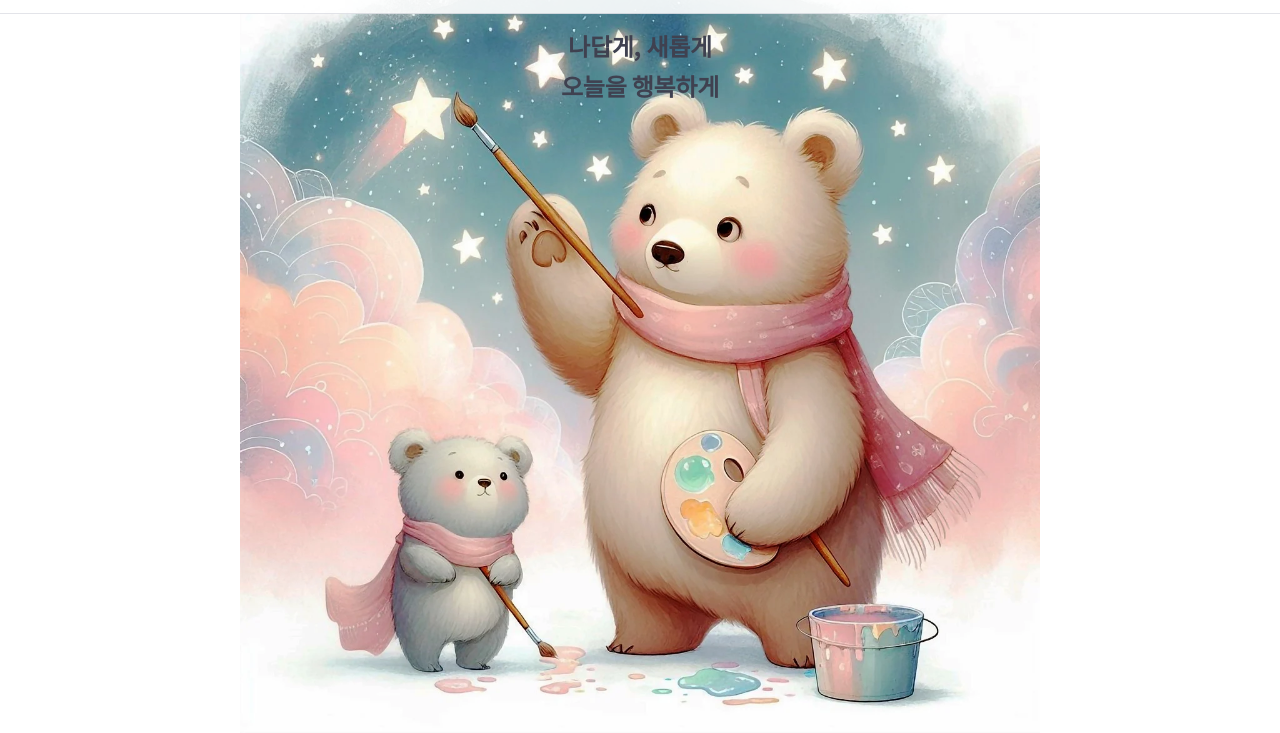
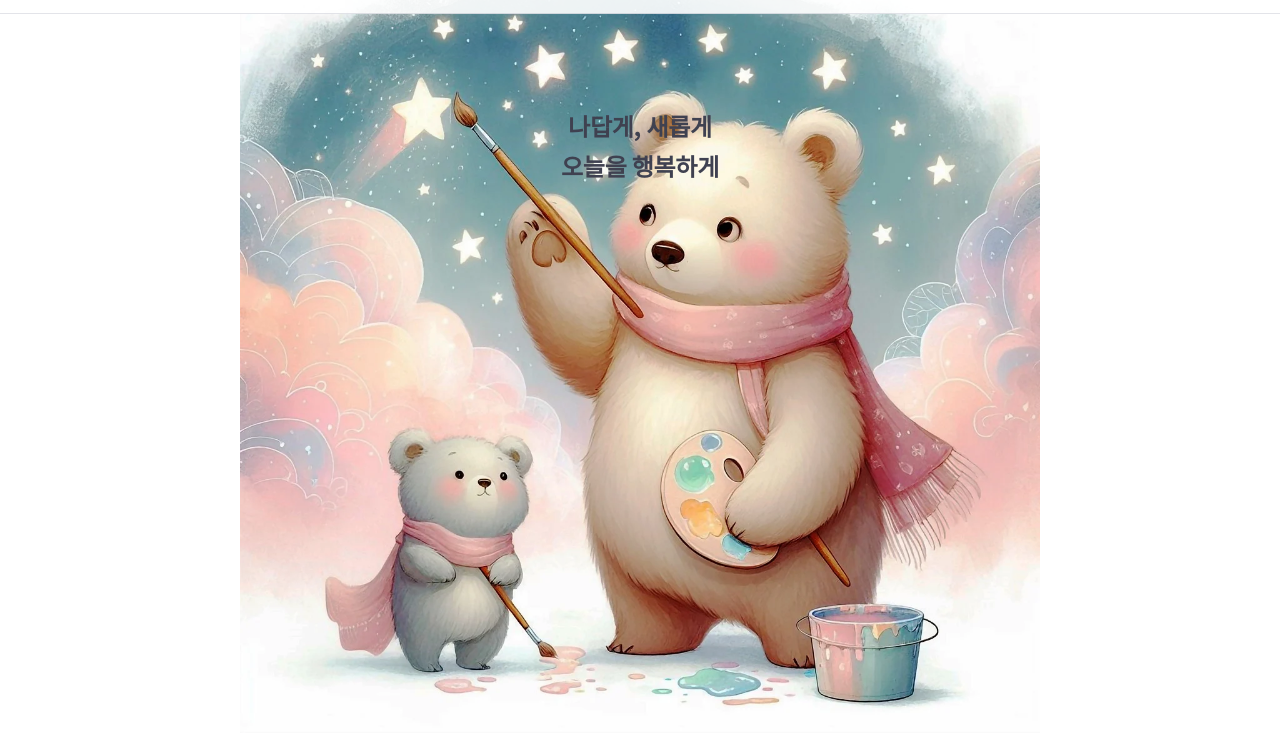
Before and after one commit to wowyaydough/HOME, a plain HTML site: page index.html in a window 1280 px wide. Shown: the part 67-800 px from the top of the page. Drawn offline with Linux system fonts and the light colour scheme.

Commit message:
Update style.css

```diff
--- a/style.css
+++ b/style.css
@@ -924,7 +924,7 @@ ol {
   left: 50%;
   position: absolute;
   transform: translate(-50%, 0);
-  top: 12%; }
+  top: 22%; }
   .title-content .main-text {
     font-size: 24px;
     line-height: 34px;
```
